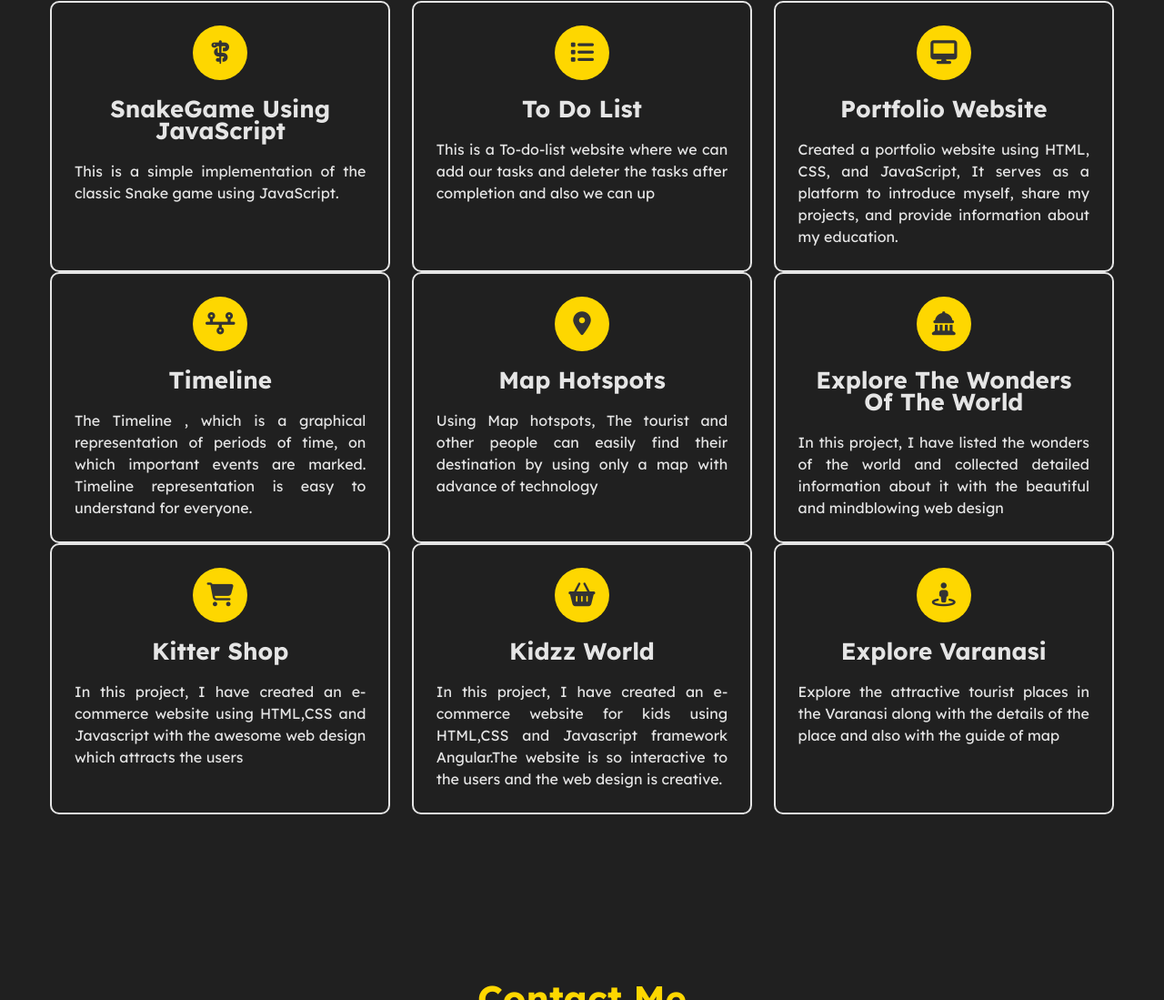
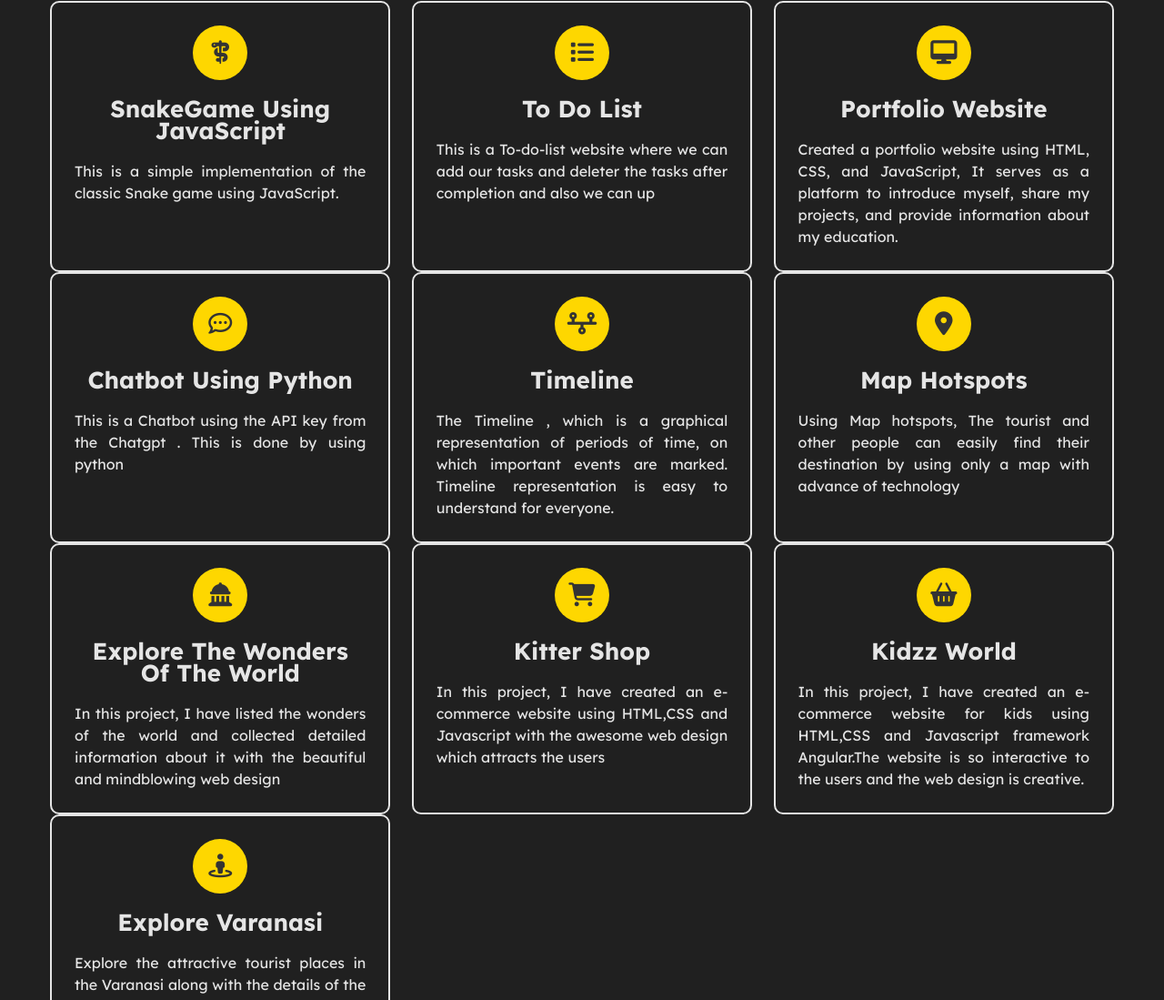
Before and after one commit to dhatchayaniv/portfolio, a plain HTML site: page index.html in a window 1280 px wide. Shown: the part 2395-3494 px from the top of the page at 91% size. Drawn offline with nearby package versions, Linux system fonts and the light colour scheme.

Commit message:
Update index.html

```diff
--- a/index.html
+++ b/index.html
@@ -266,7 +266,13 @@
                     <h4>Portfolio Website</h4>
                     <p>Created a portfolio website using HTML, CSS, and JavaScript, It serves as a platform to introduce myself, share my projects, and provide information about my  education.</p>
                 </div>
-                <!-- 4th project -->
+            <!-- 4th project -->
+                <div class="project">
+                 <a href="https://dhatchayaniv.github.io/aichatbot/"> <i class="fa-regular fa-comment-dots"></i></a>
+                    <h4>Chatbot using Python</h4>
+                    <p>This is a Chatbot using the API key from the Chatgpt . This is done by using python</p>
+                </div>
+                <!-- 5th project -->
                 <div class="project">
                  <a href="https://dhatchayaniv.github.io/sciencetimeline/">   <i class="fa-solid fa-timeline"></i></a>
                     <h4>Timeline</h4>
```
